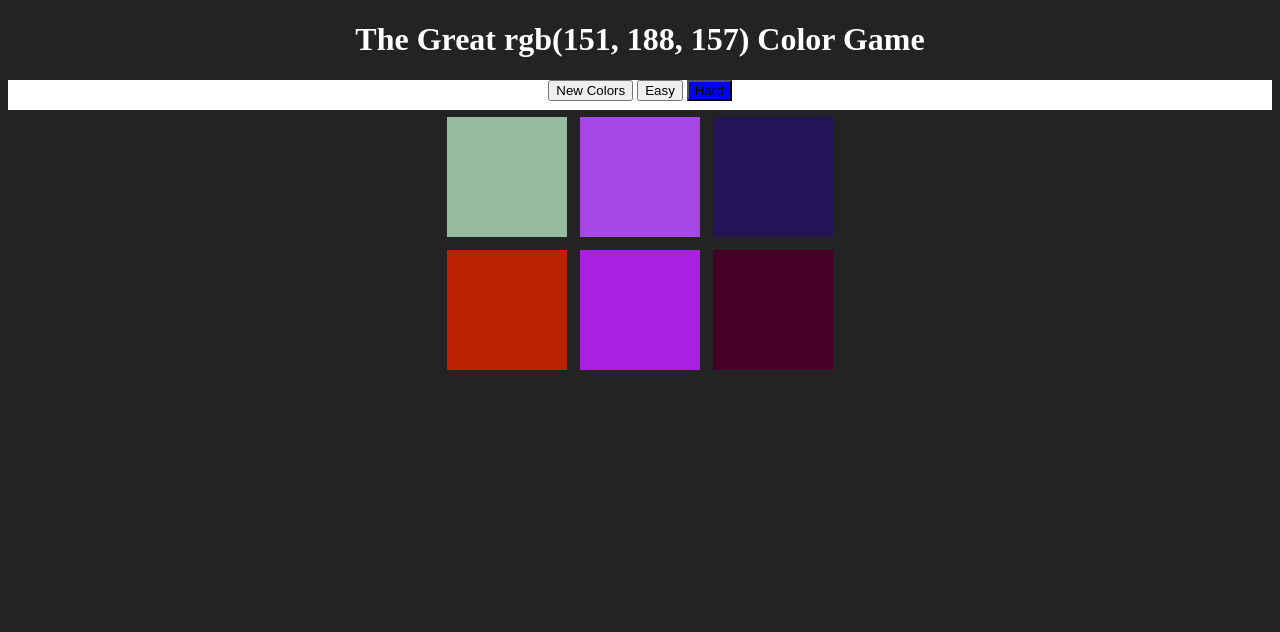
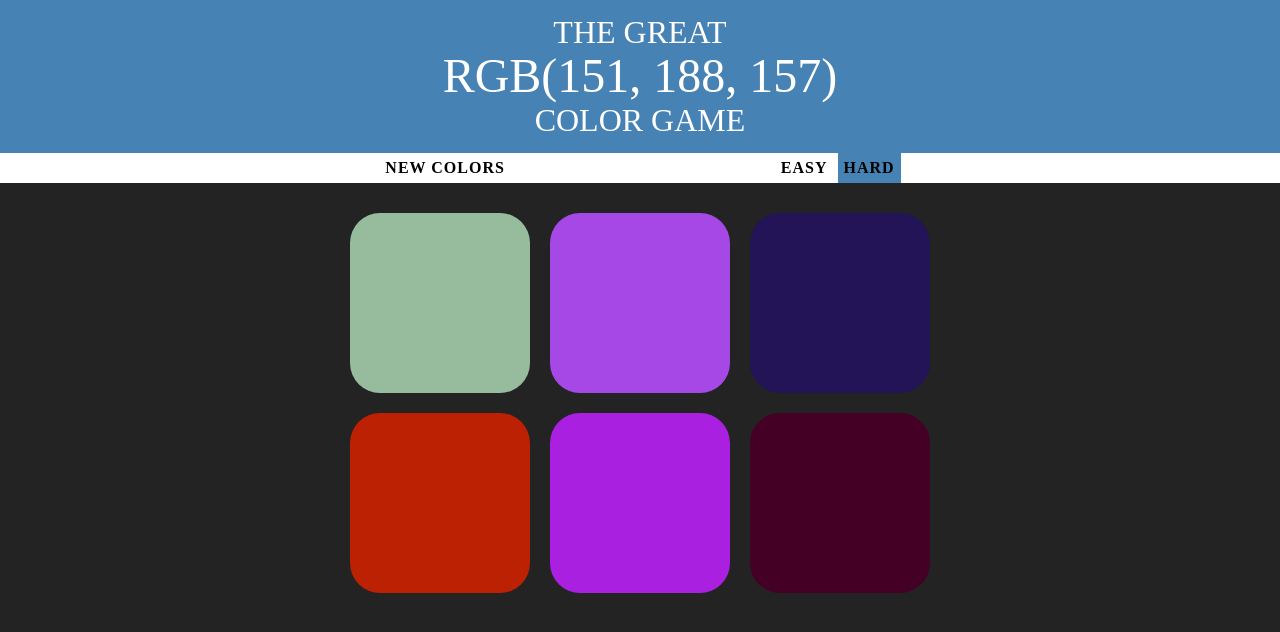
Before and after one commit to AaronGoodrum/webcoding, a PHP site: page / in a window 1280 px wide. Shown: the top 632 px of the page. Run offline with PHP 8.4, Linux system fonts and the light colour scheme.

Commit message:
update css and js
update to the js to clean code from 3 / 6 squares, and added reset when button are used

```diff
--- a/udemy/colorGame/colorGame.css
+++ b/udemy/colorGame/colorGame.css
@@ -1,10 +1,18 @@
 body {
     background-color: #232323;
+    margin: 0;
+    font-family: "Montserrat", "Avenir";
 }
 
 h1 {
     color: white;
+    font-weight: normal;
     text-align: center;
+    line-height: 1.1;
+    background-color: steelblue;
+    margin: 0;
+    padding: 15px;
+    text-transform: uppercase;
 }
 
 .square {
@@ -13,15 +21,25 @@ h1 {
     padding-bottom: 30%;
     float: left;
     margin: 1.66%;
+    border-radius: 30px;
+    transition: all .3s;
+    -webkit-transition: all .3s;
+    -moz-transition: all .3s;
 }
 
 .selected {
-    background-color: blue;
+    background-color: steelblue;
+}
+
+#message {
+    display: inline-block;
+    width: 20%;
 }
 
 #container {
-    margin: 0px auto;
-    max-width: 400px;
+    margin: 20px auto;
+    max-width: 600px;
+
 
 }
 
@@ -31,3 +49,26 @@ h1 {
     text-align: center;
     color: black;
 }
+
+#colorDisplay {
+    font-size: 150%;
+}
+
+button {
+    border: none;
+    font-family: "Montserrat", "Avenir";
+    text-transform: uppercase;
+    background: none;
+    height: 100%;
+    font-weight: 700;
+    letter-spacing: 1px;
+    font-size: inherit;
+    transition: all .3s;
+    -webkit-transition: all .3s;
+    -moz-transition: all .3s;
+}
+
+button:hover {
+    color: white;
+    background: steelblue;
+}
--- a/udemy/colorGame/colorGame.js
+++ b/udemy/colorGame/colorGame.js
@@ -1,35 +1,81 @@
-var colors = generateRandomColors(6);
-
+var numSquares = 6;
+var colors = generateRandomColors(numSquares);
 var squares = document.querySelectorAll(".square");
 var pickedColor = pickColor();
 var colorDisplay = document.getElementById("colorDisplay");
 var messageDisplay = document.querySelector("#message");
 var h1 = document.querySelector("h1");
 var resetButton = document.querySelector("#resetButton");
-var easyButton = document.querySelector("#easyButton")
-var hardButton = document.querySelector("#hardButton")
+var modeButtons = document.querySelectorAll(".mode")
 
-easyButton.addEventListener("click", function() {
-	easyButton.classList.add("selected");
-	hardButton.classList.remove("selected");
-});
+//var easyButton = document.querySelector("#easyButton")
+//var hardButton = document.querySelector("#hardButton")
 
-hardButton.addEventListener("click", function() {
-	easyButton.classList.remove("selected");
-	hardButton.classList.add("selected");
-});
+for(var i = 0; i < modeButtons.length; i++){
+	modeButtons[i].addEventListener("click", function() {
+		modeButtons[0].classList.remove("selected")	;
+		modeButtons[1].classList.remove("selected")	;
+		this.classList.add("selected");
 
-resetButton.addEventListener("click", function() {
-	//Picking new colors from button
-	colors = generateRandomColors(6);
+		this.textContent === "Easy" ? numSquares = 3: numSquares = 6;
+		reset();
+	});
+}
+
+function reset() {
+	colors = generateRandomColors(numSquares);
 	pickedColor = pickColor();
 	colorDisplay.textContent = pickedColor;
+	messageDisplay.textContent = "";
+	resetButton.textContent = "New Colors"
 	//change colos squares
 	for (var i = 0; i < squares.length; i++) {
 		// add initial colors to squares
-		squares[i].style.backgroundColor = colors[i];
+		if(colors[i]){
+			squares[i].style.backgroundColor = colors[i];
+			squares[i].style.display = "block";
+		} else {
+		squares[i].style.display = "none";
 	}
-	h1.style.backgroundColor = "#232323";
+	}
+	h1.style.backgroundColor = "steelblue";
+};
+
+// // easy Button set 3 squares
+// easyButton.addEventListener("click", function() {
+// 	easyButton.classList.add("selected");
+// 	hardButton.classList.remove("selected");
+// 	numSquares = 3;
+// 		resetButton(numSquares);
+// });
+
+// // easy Button set 6 squares
+// hardButton.addEventListener("click", function() {
+// 	easyButton.classList.remove("selected");
+// 	hardButton.classList.add("selected");
+// 	numSquares = 6;
+// 		resetButton(numSquares);
+// });
+
+resetButton.addEventListener("click", function() {
+	reset();
+	// //Picking new colors from button
+	// colors = generateRandomColors(numSquares);
+	// pickedColor = pickColor();
+	// colorDisplay.textContent = pickedColor;
+	// messageDisplay.textContent = "";
+	// resetButton.textContent = "New Colors"
+	// //change colos squares
+	// for (var i = 0; i < squares.length; i++) {
+	// 	// add initial colors to squares
+	// 	if(colors[i]){
+	// 		squares[i].style.backgroundColor = colors[i];
+	// 		squares[i].style.display = "block";
+	// 	} else {
+	// 	squares[i].style.display = "none";
+	// }
+	// }
+	// h1.style.backgroundColor = "steelblue";
 });
 
 colorDisplay.textContent = pickedColor;
@@ -46,12 +92,14 @@ for (var i = 0; i < squares.length; i++) {
 		console.log(clickedColor, pickedColor)
 		if (clickedColor === pickedColor) {
 			messageDisplay.textContent = "Correct!";
+			resetButton.textContent = "Play Again?"
 			changeColors(clickedColor);
 			h1.style.backgroundColor = clickedColor;
 		}
 		else {
 			this.style.backgroundColor = "#232323";
 			messageDisplay.textContent = "Try Again";
+			resetButton.textContent = "Reset Colors?"
 		}
 	});
 }
--- a/udemy/colorGame/index.html
+++ b/udemy/colorGame/index.html
@@ -8,14 +8,14 @@
 
 <body>
 	<h1>
-		The Great <span id="colorDisplay">RGB</span> Color Game
+		The Great<br><span id="colorDisplay">RGB</span><br> Color Game
 	</h1>
 
 	<div id="stripe">
 		<button id="resetButton">New Colors</button>
 		<span id="message"></span>
-		<button id="easyButton">Easy</button>
-		<button class="selected" id="hardButton">Hard</button>
+		<button class="mode">Easy</button>
+		<button class="mode selected">Hard</button>
 	</div>
 
 	<div id="container">
```
